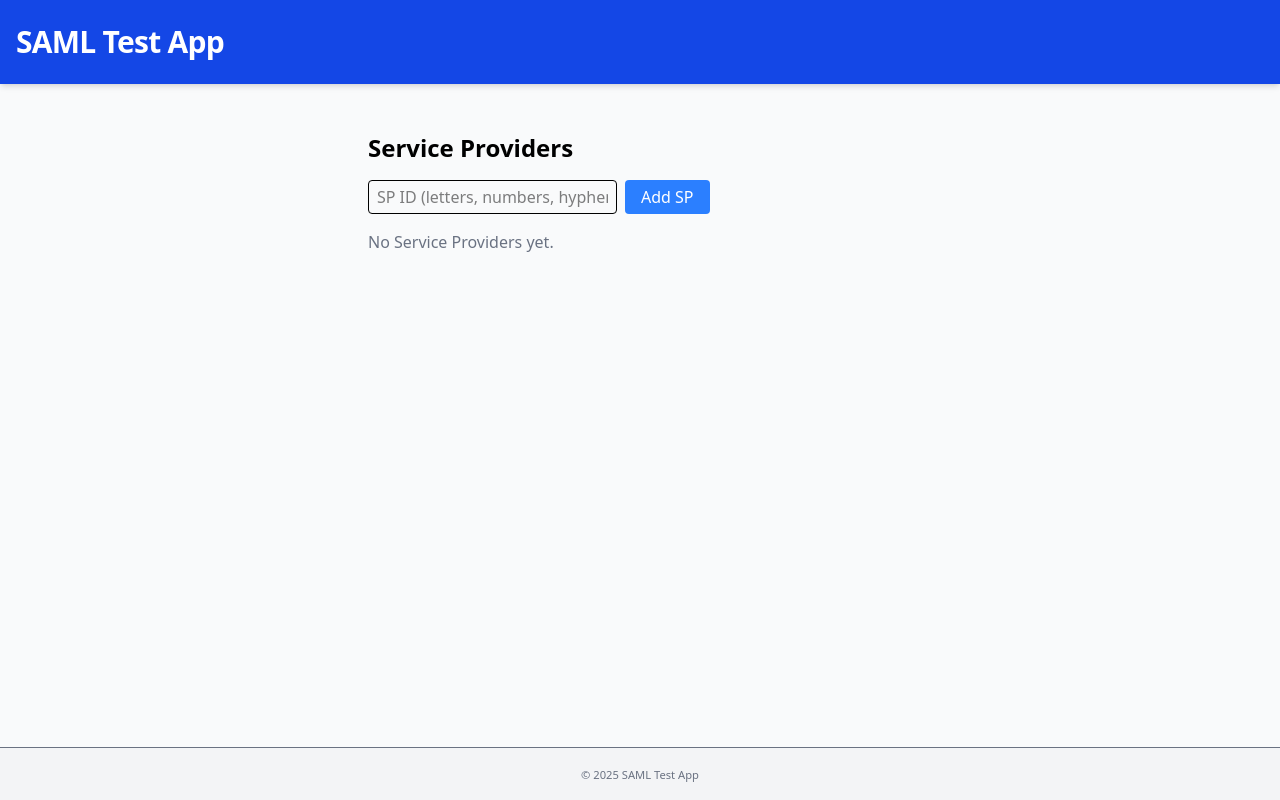
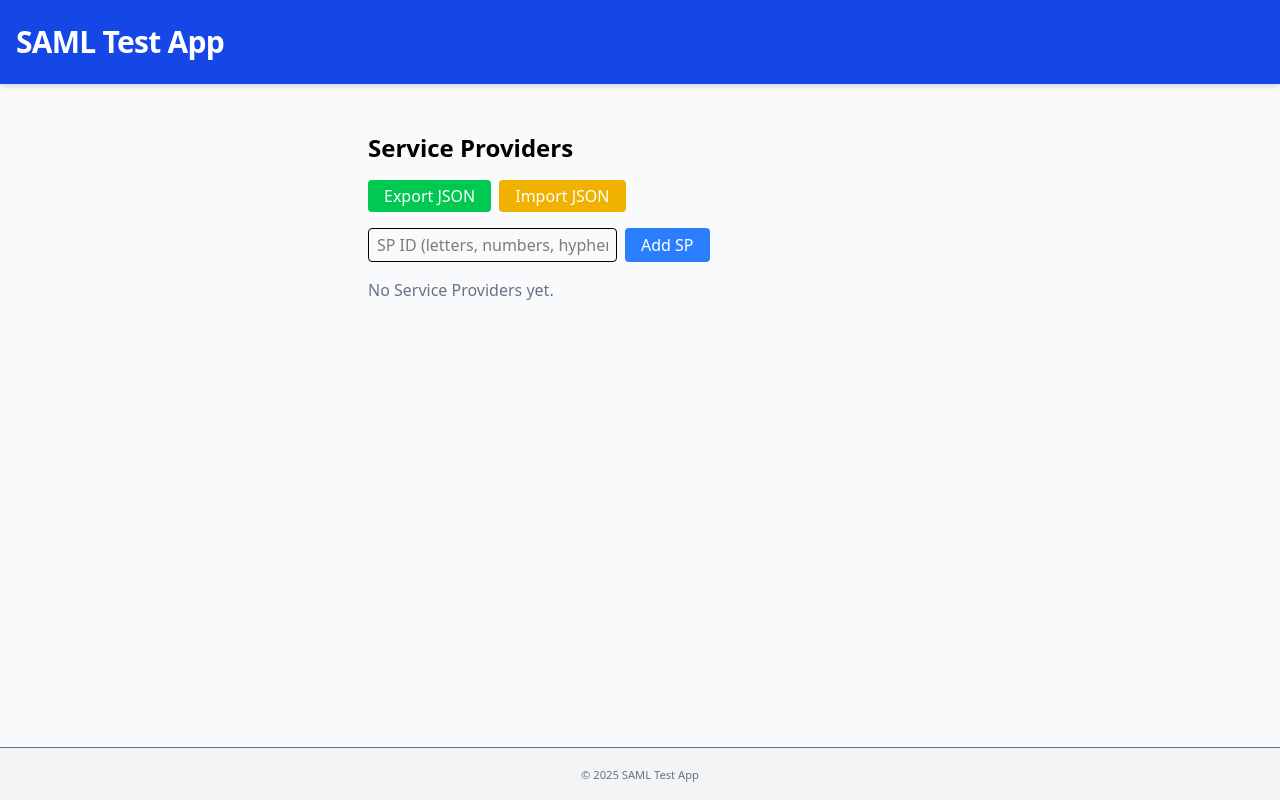
Before and after one commit to dzmitry-savitski/saml-test, a React (Vite) app: page / in a window 1280 px wide. Built offline with nearby package versions, Linux system fonts and the light colour scheme.

Commit message:
Add import/export functionality for config

```diff
--- a/src/pages/Home.tsx
+++ b/src/pages/Home.tsx
@@ -1,4 +1,4 @@
-import React, { useState } from 'react';
+import React, { useState, useRef } from 'react';
 import { useSPStore } from '../hooks/useSPStore';
 import type { ServiceProvider } from '../types/samlConfig';
 
@@ -34,9 +34,10 @@ const emptySP = (id: string): ServiceProvider => ({
 const idPattern = /^[a-zA-Z0-9-]+$/;
 
 const Home: React.FC = () => {
-  const { spList, addSP, deleteSP } = useSPStore();
+  const { spList, addSP, deleteSP, setSpList } = useSPStore();
   const [newId, setNewId] = useState('');
   const [error, setError] = useState('');
+  const fileInputRef = useRef<HTMLInputElement>(null);
 
   const handleAdd = () => {
     if (!newId.trim()) {
@@ -56,9 +57,66 @@ const Home: React.FC = () => {
     setError('');
   };
 
+  const handleExport = () => {
+    const data = JSON.stringify(spList, null, 2);
+    const blob = new Blob([data], { type: 'application/json' });
+    const url = URL.createObjectURL(blob);
+    const a = document.createElement('a');
+    a.href = url;
+    a.download = 'saml-service-providers.json';
+    a.click();
+    URL.revokeObjectURL(url);
+  };
+
+  const handleImportClick = () => {
+    fileInputRef.current?.click();
+  };
+
+  const handleImport = (e: React.ChangeEvent<HTMLInputElement>) => {
+    const file = e.target.files?.[0];
+    if (!file) return;
+    const reader = new FileReader();
+    reader.onload = (event) => {
+      try {
+        const text = event.target?.result as string;
+        const parsed = JSON.parse(text);
+        if (!Array.isArray(parsed)) throw new Error('Invalid format');
+        // Optionally: validate each item is a ServiceProvider
+        setSpList(parsed);
+        setError('');
+      } catch (err) {
+        setError('Failed to import: Invalid or malformed JSON.');
+      }
+    };
+    reader.readAsText(file);
+    // Reset input so same file can be re-imported if needed
+    e.target.value = '';
+  };
+
   return (
     <div className="max-w-xl mx-auto p-4">
       <h1 className="text-2xl font-bold mb-4">Service Providers</h1>
+      <div className="mb-4 flex gap-2 flex-wrap">
+        <button
+          className="bg-green-500 text-white px-4 py-1 rounded"
+          onClick={handleExport}
+        >
+          Export JSON
+        </button>
+        <button
+          className="bg-yellow-500 text-white px-4 py-1 rounded"
+          onClick={handleImportClick}
+        >
+          Import JSON
+        </button>
+        <input
+          type="file"
+          accept="application/json"
+          ref={fileInputRef}
+          style={{ display: 'none' }}
+          onChange={handleImport}
+        />
+      </div>
       <div className="mb-4 flex gap-2 flex-col sm:flex-row">
         <input
           className="border px-2 py-1 rounded"
```
Also changed, not shown: 1 other file (tests, documents, lock files or other folders).
